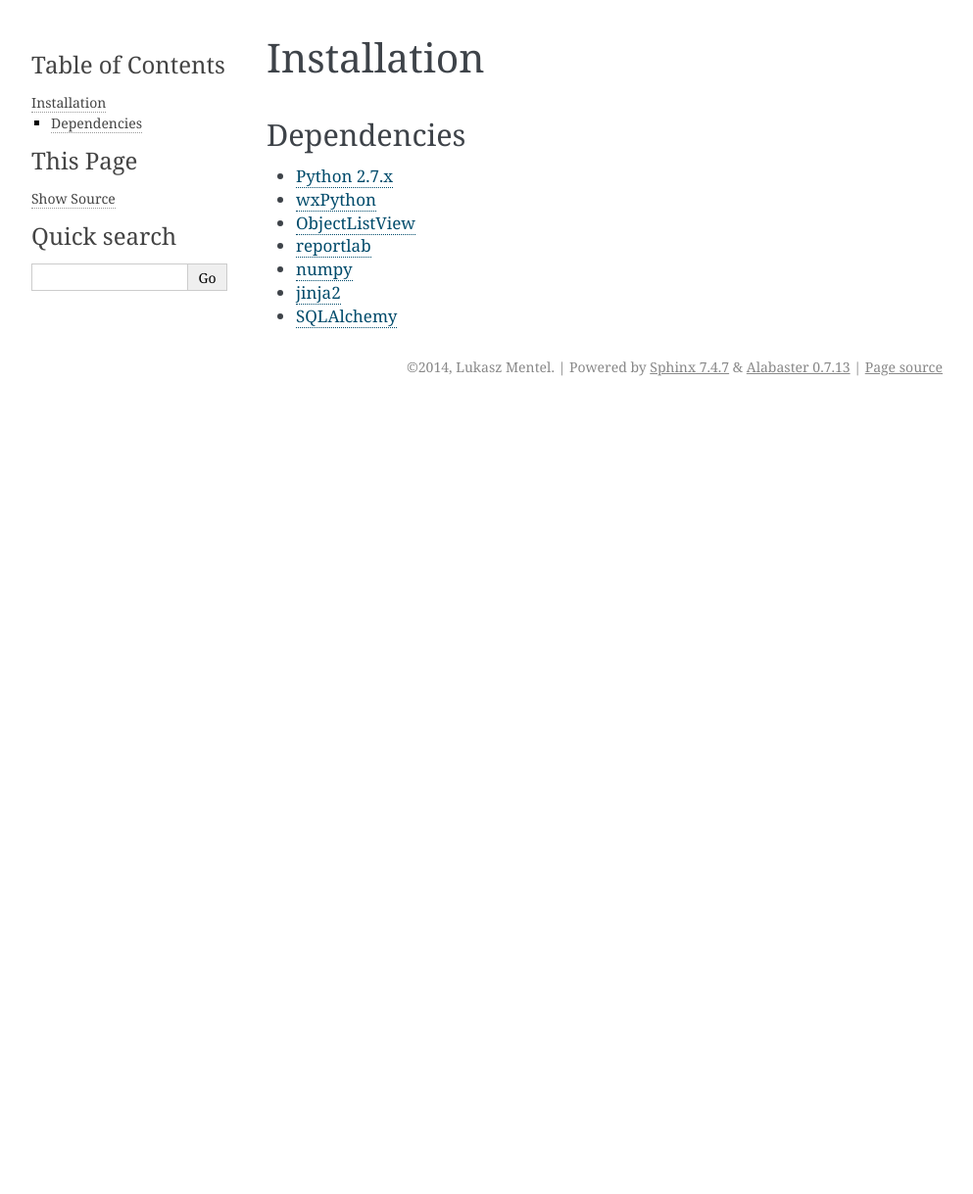
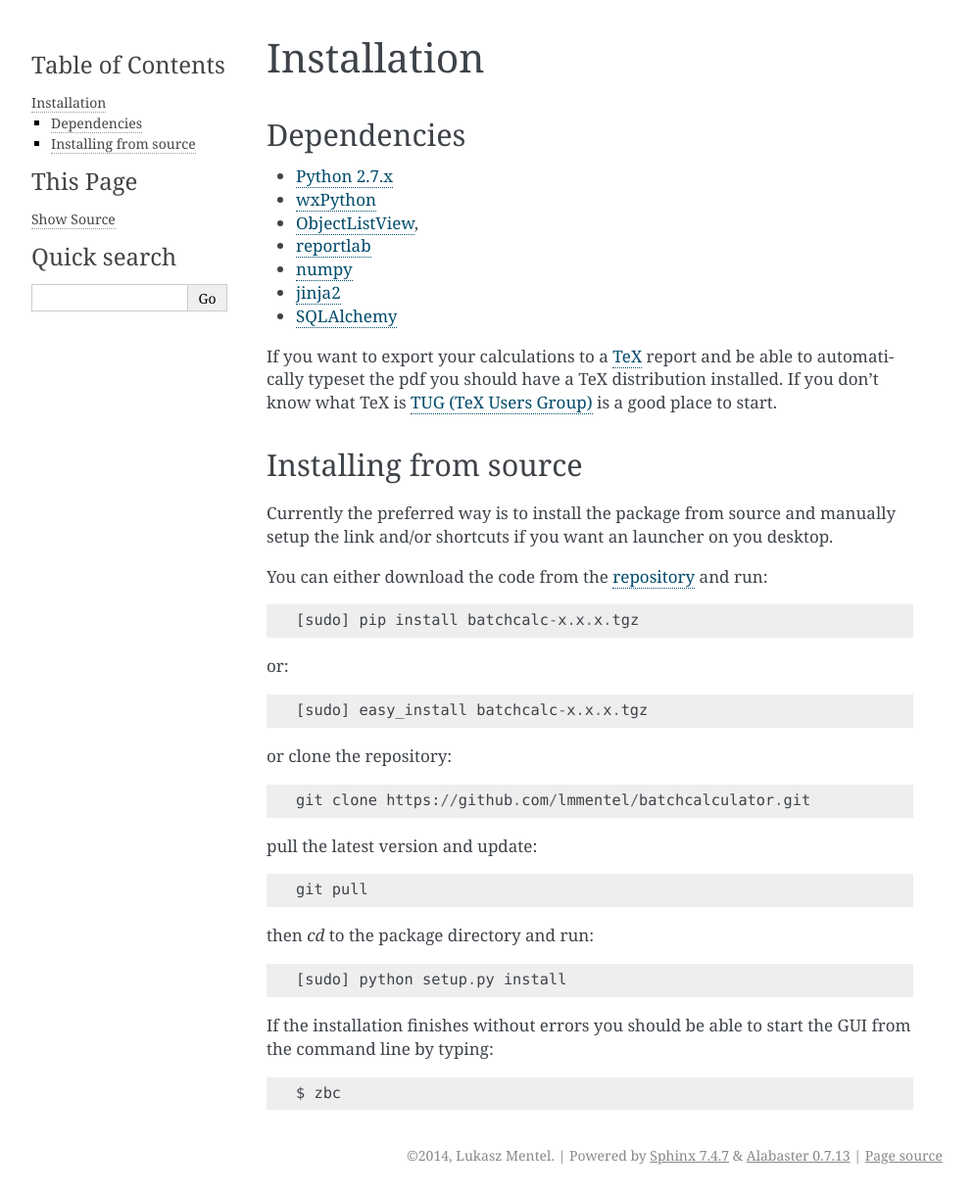
Before and after one commit to lmmentel/batchcalculator, a Sphinx documentation site: the page built from doc/source/install.rst, in a window 1280 px wide. Shown: the whole page at 98% size, without its empty margins (148-1141 px from the left). Built offline with Sphinx 7.4.7, drawn with Linux system fonts in a browser that asks for light colours; before the commit the page ends 900 px from its top, so only the background shows below that.

Commit message:
updated the isntall doc and sphinx conf

```diff
--- a/doc/source/conf.py
+++ b/doc/source/conf.py
@@ -12,8 +12,6 @@
 # All configuration values have a default; values that are commented out
 # serve to show the default.
 
-import sys
-import os
 
 # If extensions (or modules to document with autodoc) are in another directory,
 # add these directories to sys.path here. If the directory is relative to the
@@ -35,7 +33,6 @@ extensions = [
     'sphinx.ext.mathjax',
     'sphinx.ext.ifconfig',
     'sphinx.ext.viewcode',
-    'sphinx.ext.githubpages',
 ]
 
 # Add any paths that contain templates here, relative to this directory.
--- a/doc/source/install.rst
+++ b/doc/source/install.rst
@@ -6,8 +6,47 @@ Dependencies
 
 - `Python 2.7.x <https://www.python.org/>`_
 - `wxPython <https://wxpython.org/>`_
-- `ObjectListView <https://github.com/lmmentel/ObjectListView>`_
+- `ObjectListView <https://bitbucket.org/wbruhin/objectlistview>`_,
 - `reportlab <http://www.reportlab.com/>`_
 - `numpy <http://www.numpy.org/>`_
 - `jinja2 <http://jinja.pocoo.org/>`_
 - `SQLAlchemy <http://www.sqlalchemy.org/>`_
+
+
+If you want to export your calculations to a `TeX <https://www.tug.org/>`_
+report and be able to automatically typeset the pdf you should have a TeX
+distribution installed. If you don't know what TeX is `TUG (TeX Users Group)
+<https://www.tug.org/>`_ is a good place to start.
+
+Installing from source
+----------------------
+
+Currently the preferred way is to install the package from source and manually
+setup the link and/or shortcuts if you want an launcher on you desktop.
+
+You can either download the code from the `repository
+<https://github.com/lmmentel/batchcalculator/releases>`_
+and run::
+
+    [sudo] pip install batchcalc-x.x.x.tgz
+
+or::
+
+    [sudo] easy_install batchcalc-x.x.x.tgz
+
+or clone the repository::
+
+    git clone https://github.com/lmmentel/batchcalculator.git
+
+pull the latest version and update::
+
+    git pull
+
+then `cd` to the package directory and run::
+
+    [sudo] python setup.py install
+
+If the installation finishes without errors you should be able to start the GUI
+from the command line by typing::
+
+    $ zbc
```
